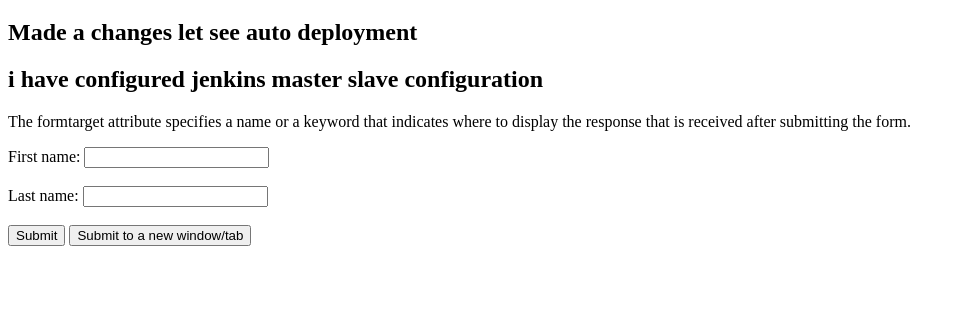
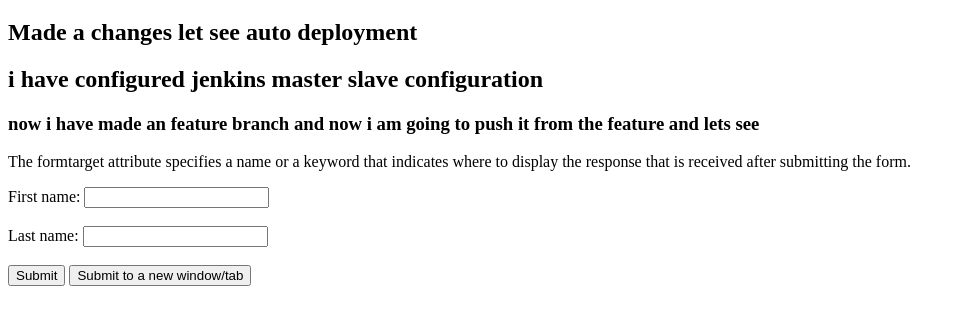
Before and after one commit to 11ashwin/jenkins, a plain HTML site: page index.html in a window 1280 px wide. Shown: the part 61-386 px from the top of the page, without its empty margins (0-965 px from the left). Drawn offline with Linux system fonts and the light colour scheme.

Commit message:
feature branch

```diff
--- a/index.html
+++ b/index.html
@@ -7,6 +7,8 @@
 <h2> Made a changes let see auto deployment</h2>
 
 <h2> i have configured jenkins master slave configuration </h2>
+
+<h3> now i have made an feature branch and now i am going to push it from the feature and lets see </h4>
 
 <p>The formtarget attribute specifies a name or a keyword that indicates where to display the response that is received after submitting the form.</p>
 
```
